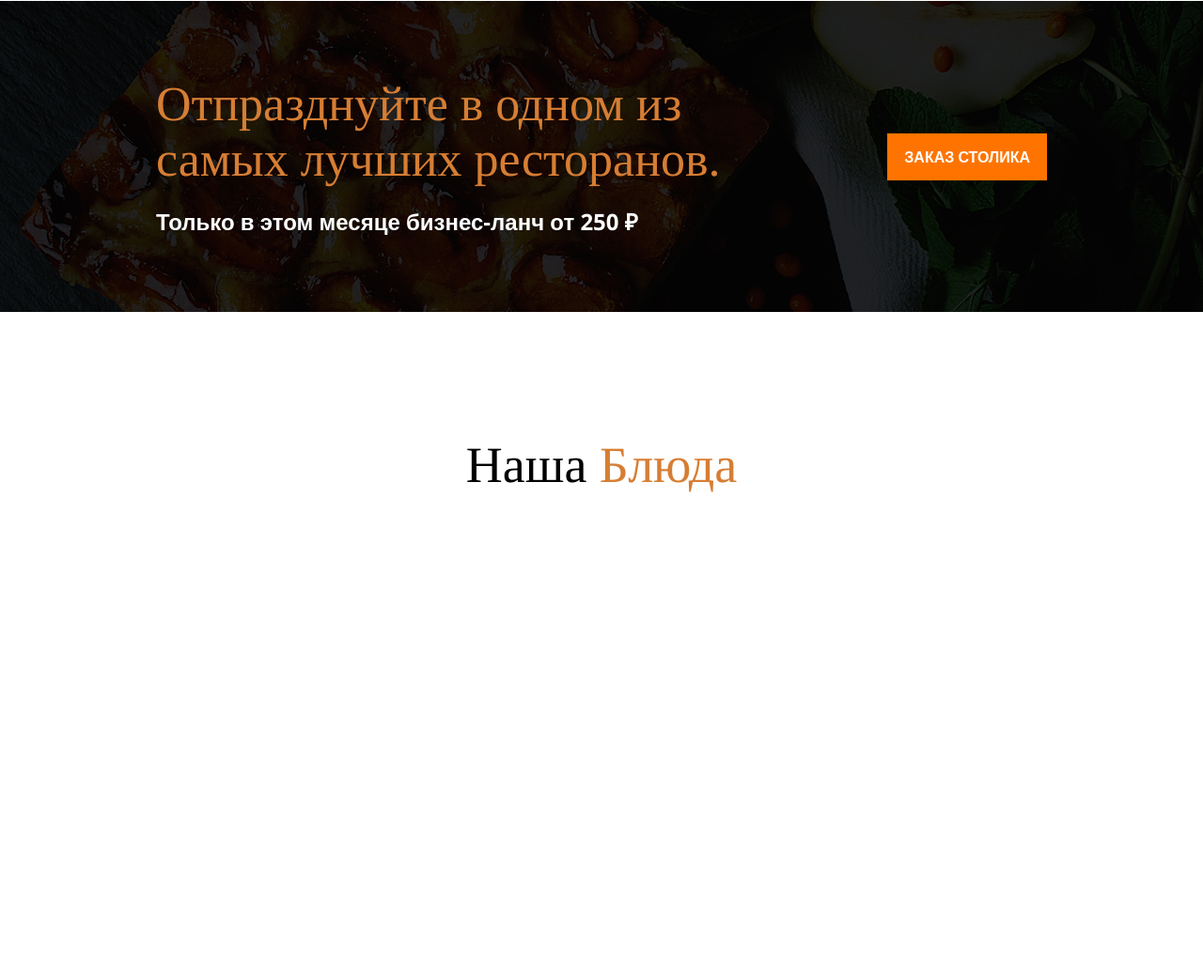
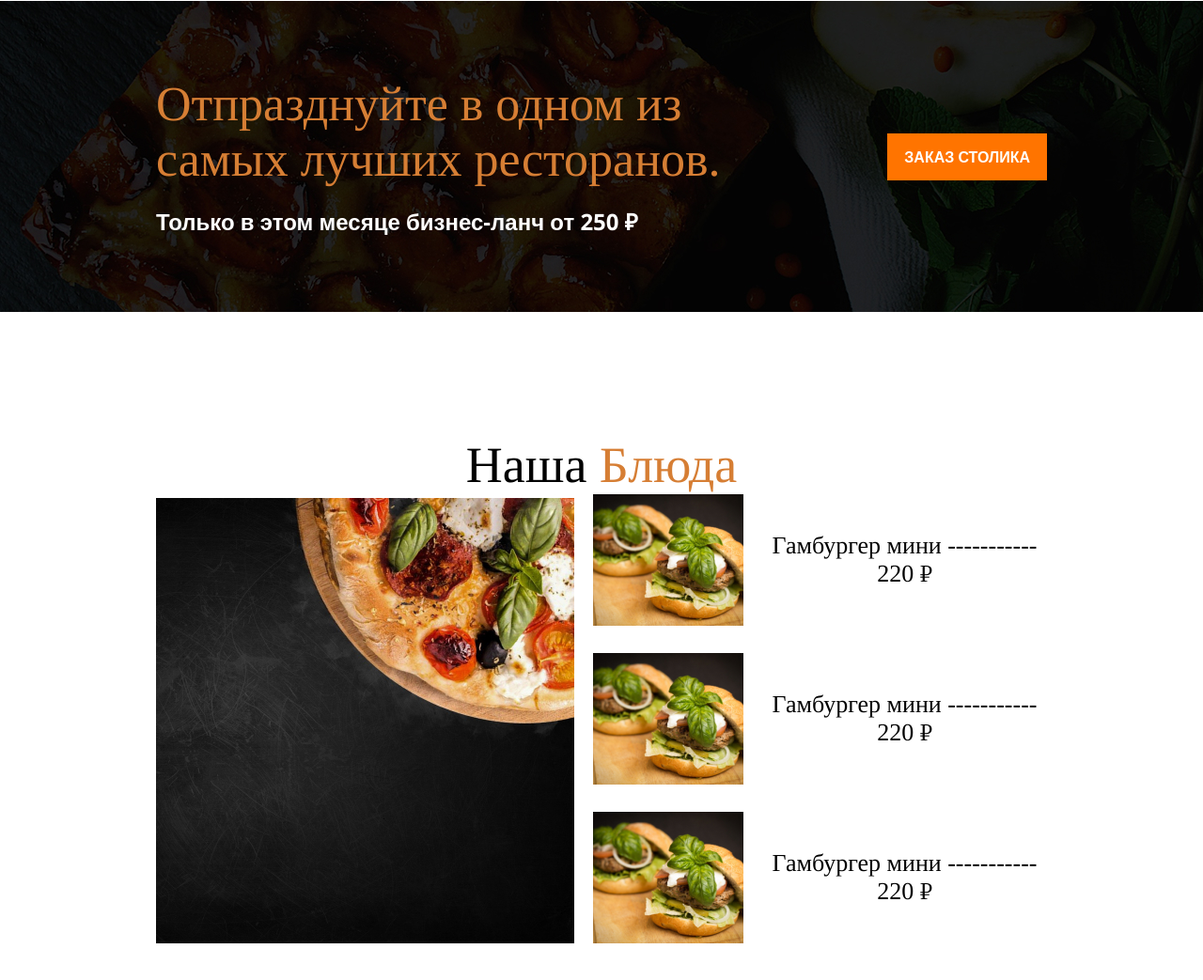
Before and after one commit to Islam283/restoran, a plain HTML site: page index.html in a window 1280 px wide. Shown: the part 1810-2853 px from the top of the page at 94% size. Before the commit the page ends 2336 px from the top, so only its background shows below. Drawn offline with nearby package versions, Linux system fonts and the light colour scheme.

Commit message:
Your commit message

```diff
--- a/index.html
+++ b/index.html
@@ -150,7 +150,7 @@
 
                 <div class="right">
                     <div class="right-button">
-                        <a href="#" class="right-btn">ЗАКАЗ СТОЛИКА</a>
+                        <a href="reservation.html" class="right-btn">ЗАКАЗ СТОЛИКА</a>
                     </div>
                 </div>
             </div>
@@ -161,8 +161,36 @@
         <div class="container">
             <div class="dishes-title">
                 Наша <span>Блюда</span>
+
+                <div class="burgers">
+                    <div class="burgers-image">
+                        <img src="pizza.jpg" class="pizza">
+                    </div>
+
+                    <div class="burgers-items">
+                        <div class="burger-item">
+                            <img src="burger.png" class="burger">
+                            <div class="burger-text">
+                                Гамбургер мини ----------- 220 ₽
+                            </div>
+                        </div>
+
+                        <div class="burger-item">
+                            <img src="burger.png" class="burger">
+                            <div class="burger-text">
+                                Гамбургер мини ----------- 220 ₽
+                            </div>
+                        </div>
+
+                        <div class="burger-item">
+                            <img src="burger.png" class="burger">
+                            <div class="burger-text">
+                                Гамбургер мини ----------- 220 ₽
+                            </div>
+                        </div>
+                    </div>
+                </div>
             </div>
         </div>
-    </div>
-</body>
-</html>
+    </body>
+    </html>
--- a/style.css
+++ b/style.css
@@ -301,8 +301,30 @@ background-size: cover;
     font-weight: 400;
     text-align: center;
     padding-top: 132px;
+    margin-bottom: 139px;
 }
 
 .dishes-title span{
     color: #d67e34;;
 }
+
+.burgers {
+    display: flex;
+    justify-content: center;
+}
+
+.burger-item {
+    display: flex;
+    align-items: center;
+    margin-bottom: 29px;
+}
+
+.burgers-image {
+    margin-right: 20px;
+}
+
+.burger-text {
+    font-family: "Tinos", serif;
+    font-size: 26px;
+    margin-left: 20px;
+}
```
